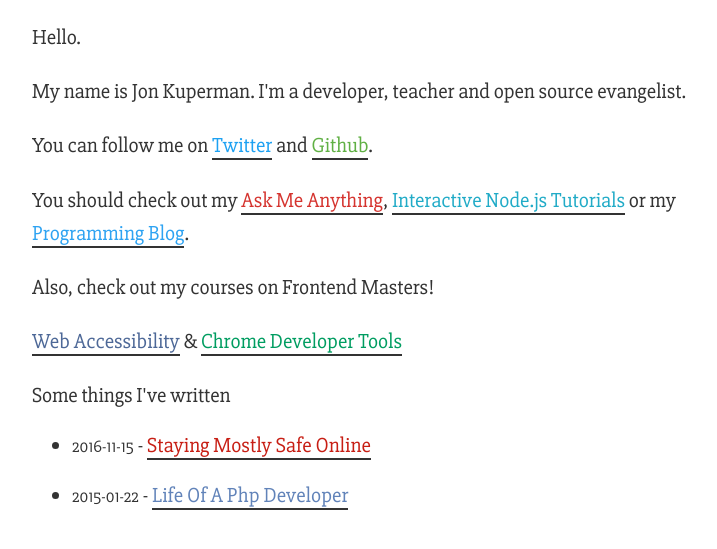
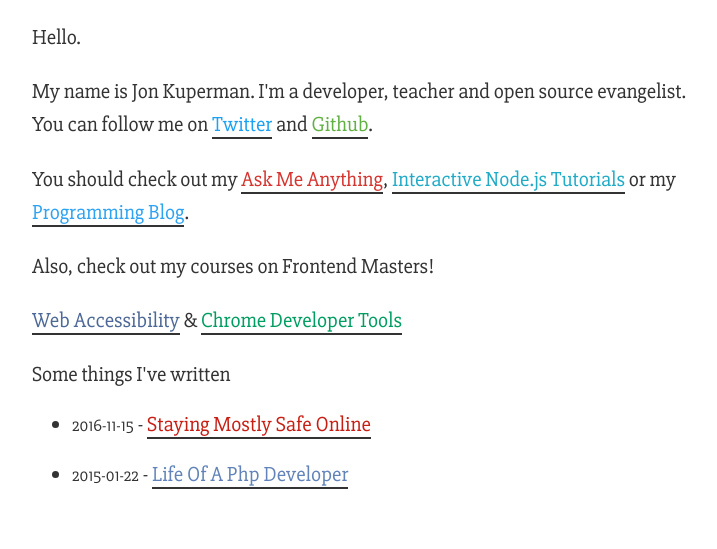
Before and after one commit to jkup/jkup.github.io, a Jekyll site: the page built from index.md, in a window 1280 px wide. Shown: the top 549 px of the page, without its empty margins (258-975 px from the left). Built offline with Jekyll 4.4.1, drawn with Linux system fonts in a browser that asks for light colours.

Commit message:
fixed spacing issue

```diff
--- a/_layouts/home.html
+++ b/_layouts/home.html
@@ -17,8 +17,7 @@
 
         <div class="container">
             <p>Hello.</p>
-            <p>My name is Jon Kuperman. I'm a developer, teacher and open source evangelist.</p>
-            <p>You can follow me on <a target="_blank" class="twitter" href="https://twitter.com/jkup">Twitter</a> and <a target="_blank" class="github" href="https://github.com/jkup">Github</a>.</p>
+            <p>My name is Jon Kuperman. I'm a developer, teacher and open source evangelist. <br />You can follow me on <a target="_blank" class="twitter" href="https://twitter.com/jkup">Twitter</a> and <a target="_blank" class="github" href="https://github.com/jkup">Github</a>.</p>
             <p>You should check out my <a target="_blank" class="ama" href="https://github.com/jkup/ama">Ask Me Anything</a>, <a target="_blank" class="nodecasts" href="https://nodecasts.io/">Interactive Node.js Tutorials</a> or my <a target="_blank" class="codeplanet" href="https://codeplanet.io/">Programming Blog</a>.</p>
 
             <p>Also, check out my courses on Frontend Masters!</p>
```
